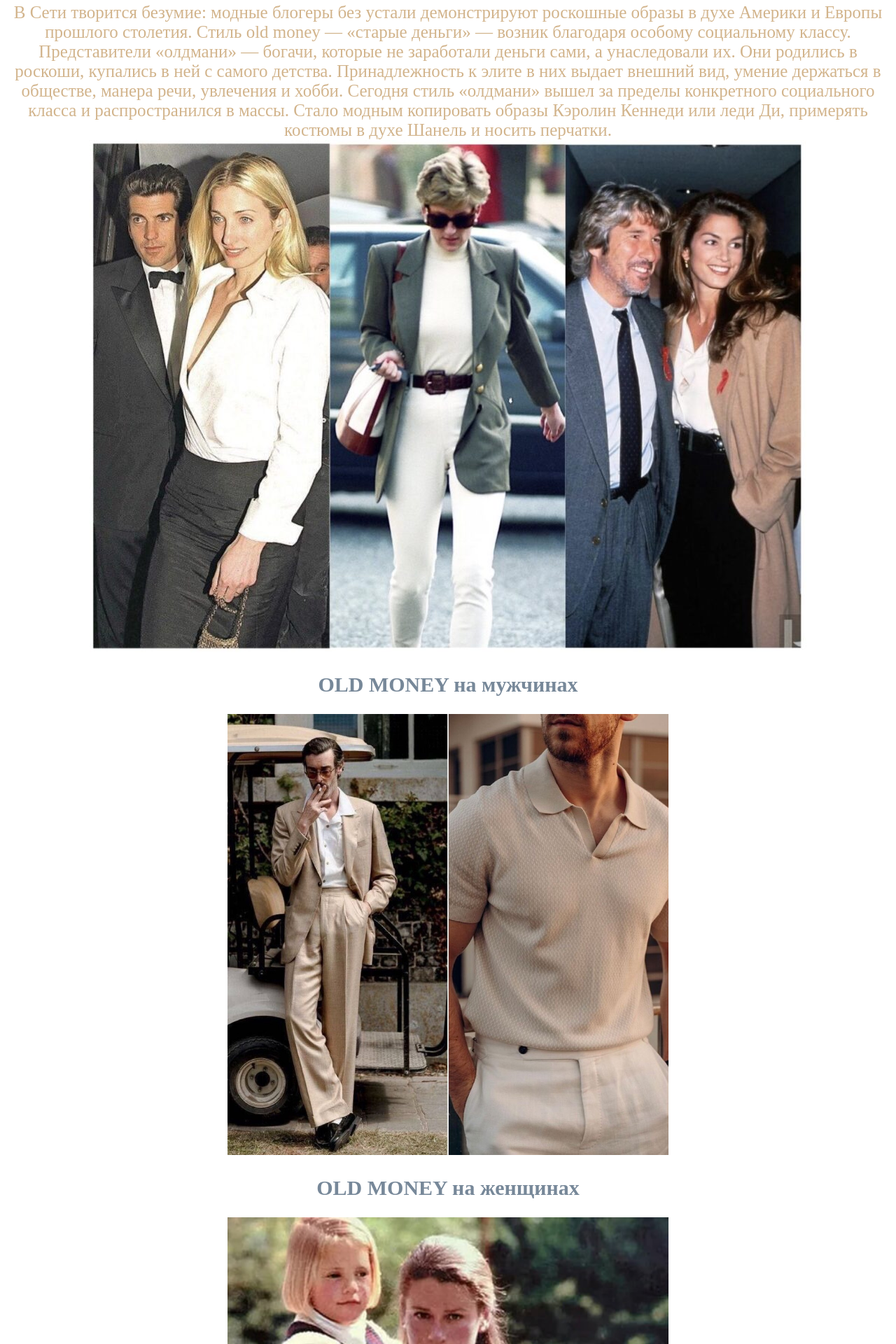
After one commit to makkarinna/weblab-python, a Flask app: page /lab2/old_money in a window 1280 px wide. The commit adds this page. Shown: the part 1150-3070 px from the top of the page at 70% size. Run offline with Flask 3, Linux system fonts and the light colour scheme.

Commit message:
Самостоятельное задание

```diff
--- a/app.py
+++ b/app.py
@@ -40,6 +40,13 @@ def example():
 @app.route('/lab2/')
 def lab2():
     return render_template('lab2.html')
+
+@app.route('/lab2/old_money')
+def old():
+
+    return render_template('old_money.html')
+
+
 
 
 
--- a/static/main.css
+++ b/static/main.css
@@ -7,6 +7,7 @@ main {
     color: lightslategray;
     font-size: 20px;
     padding: 10px;
+
 }
 
 header {
@@ -30,4 +31,8 @@ footer {
 div {
     text-align: center;
     color: tan;
+
 }
+h2 {
+    text-align: center;
+}
--- /dev/null
+++ b/templates/old_money.html
@@ -0,0 +1,23 @@
+{% extends "base.html" %}
+
+{% block lab %}Лабораторная работа 2{% endblock %}
+
+
+{% block main %}
+    <h1 style="text-align: center; color: burlywood;">Нашумевший стиль OLD MONEY</h1>
+    <img style="height: 100%; width: 100%;" src="{{ url_for('static', filename='1.jpeg') }}">
+    <div style="font-size: 25px;">
+        В Сети творится безумие: модные блогеры без устали демонстрируют роскошные образы в духе Америки и Европы прошлого столетия.
+        Стиль old money — «старые деньги» — возник благодаря особому социальному классу. Представители «олдмани» — богачи, которые не заработали деньги сами, а унаследовали их.
+        Они родились в роскоши, купались в ней с самого детства. Принадлежность к элите в них выдает внешний вид, умение держаться в обществе, манера речи, увлечения и хобби.
+        Сегодня стиль «олдмани» вышел за пределы конкретного социального класса и распространился в массы. Стало модным копировать образы Кэролин Кеннеди или леди Ди, примерять костюмы в духе Шанель и носить перчатки.
+    </div>
+    <div><img src="{{ url_for('static', filename='3.jpeg') }}"></div>
+    <h2>OLD MONEY на мужчинах</h2>
+    <div><img src="{{ url_for('static', filename='2.jpeg') }}" width="50%"></div>
+    <h2>OLD MONEY на женщинах</h2>
+    <div><img src="{{ url_for('static', filename='5.jpeg') }}" width="50%"></div>
+    <h2>Подростковый OLD MONEY</h2>
+    <div><img src="{{ url_for('static', filename='4.jpeg') }}" width="50%"></div>
+
+{% endblock %}
```
Also changed, not shown: static/6.jpeg (deleted), static/old.jpeg (added), static/old.png (added).
